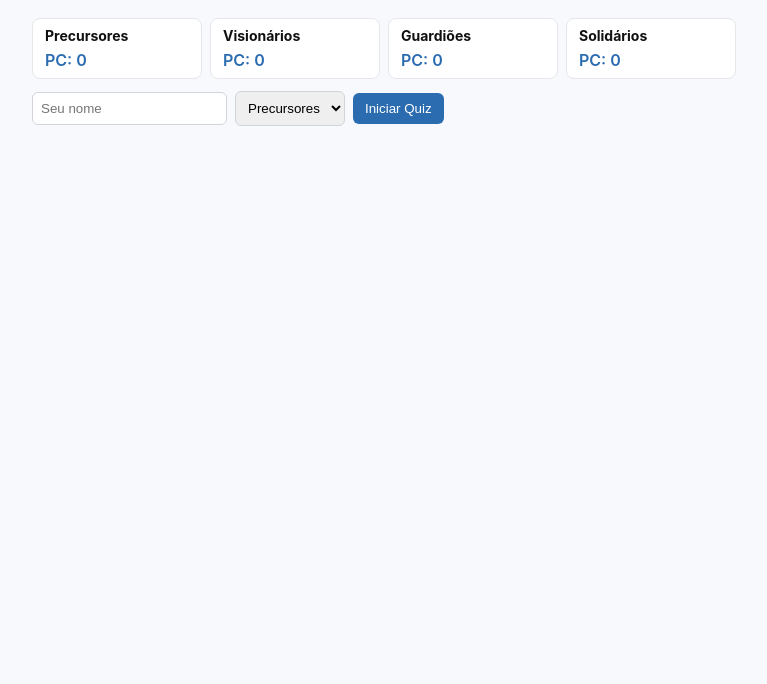
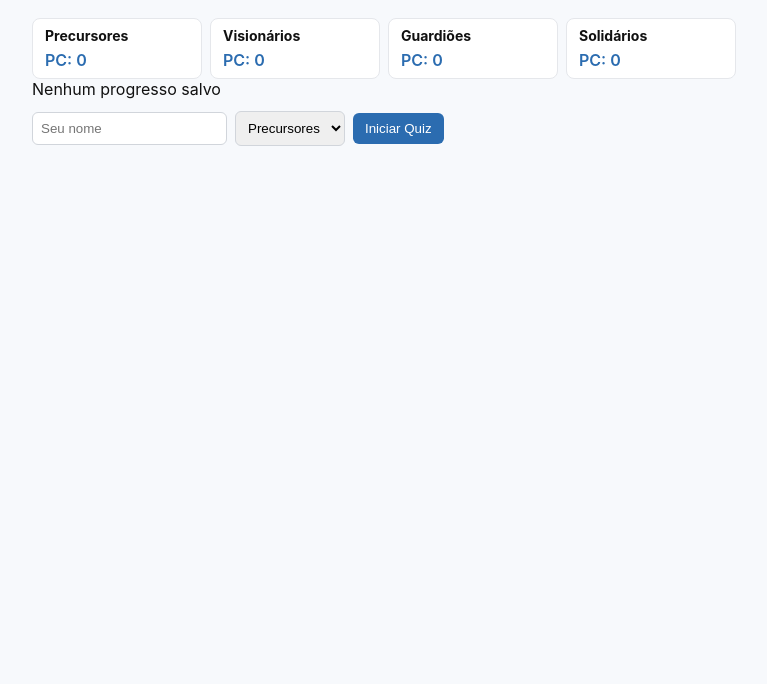
Before and after one commit to CCeleste6/prototipov5, a plain HTML site: page index.html in a window 1280 px wide. Shown: the part 116-800 px from the top of the page, without its empty margins (174-941 px from the left). Drawn offline with Linux system fonts and the light colour scheme.

Commit message:
Update index.html

```diff
--- a/index.html
+++ b/index.html
@@ -10,12 +10,20 @@
   <main class="container">
     <header>
       <h1>Quiz de PM e PC — Demo</h1>
-      <div class="houses" id="house-scores">
-        <div class="house" data-house="Precursores"><strong>Precursores</strong><span class="pc">PC: 0</span></div>
-        <div class="house" data-house="Visionários"><strong>Visionários</strong><span class="pc">PC: 0</span></div>
-        <div class="house" data-house="Guardiões"><strong>Guardiões</strong><span class="pc">PC: 0</span></div>
-        <div class="house" data-house="Solidários"><strong>Solidários</strong><span class="pc">PC: 0</span></div>
+
+      <div class="meta-row">
+        <div class="houses" id="house-scores">
+          <div class="house" data-house="Precursores"><strong>Precursores</strong><span class="pc">PC: 0</span></div>
+          <div class="house" data-house="Visionários"><strong>Visionários</strong><span class="pc">PC: 0</span></div>
+          <div class="house" data-house="Guardiões"><strong>Guardiões</strong><span class="pc">PC: 0</span></div>
+          <div class="house" data-house="Solidários"><strong>Solidários</strong><span class="pc">PC: 0</span></div>
+        </div>
+
+        <div class="progress-indicator" id="save-indicator">
+          <span id="save-status">Nenhum progresso salvo</span>
+        </div>
       </div>
+
       <div class="participant-form">
         <input id="participant-name" placeholder="Seu nome" />
         <select id="participant-house">
```
